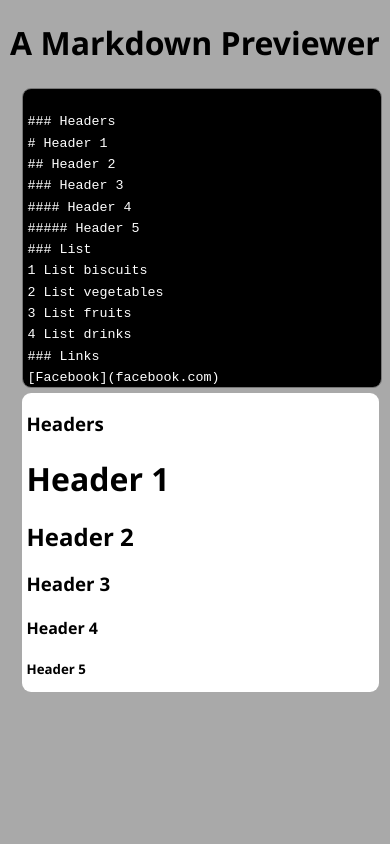
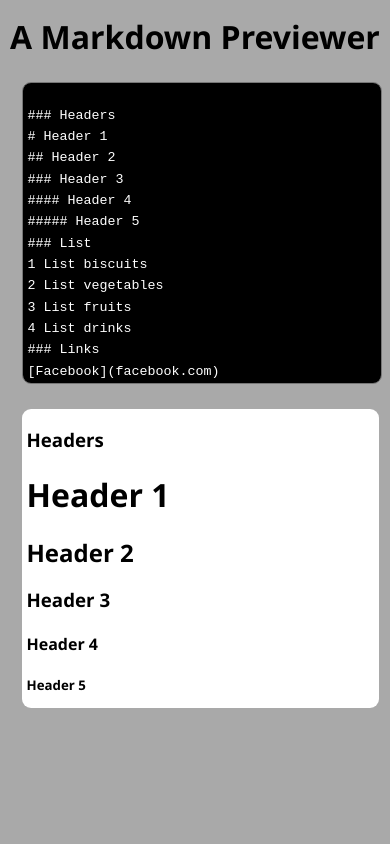
Before and after one commit to ijlassi/ijlassi.github.io.markdown-previewer-v2, a plain HTML site: page index.html in a window 390 px wide. Drawn offline with nearby package versions, Linux system fonts and the light colour scheme.

Commit message:
FCC Front End Libraries: Markdown Previewer V2

```diff
--- a/style.css
+++ b/style.css
@@ -155,18 +155,26 @@ img {
 }
 
 @media screen and (max-width: 1000px) {
-    .container {
+   #title {
+    text-align: center;
+    margin-left: auto;
+    margin-right: auto;
+    margin-top: 15px;
+   }
+   .container{
     display: block;
      width: 100%;
+      margin-top: 5px;
+    justify-content: center;
    }
-    #editor {
+   #editor{
       width: 90vw;
-        height: 35vh;
-        margin: 2px;
+      height: 35.3vh;
+      margin: 2px ;
    }
-    #preview {
+   #preview{
       width: 90.4vw;
       height: 35.3vh;
-        margin: 2px;
+      margin: 22px 2px ;
    }
 }
```
Lines whose indentation alone changed are shown as unchanged.
